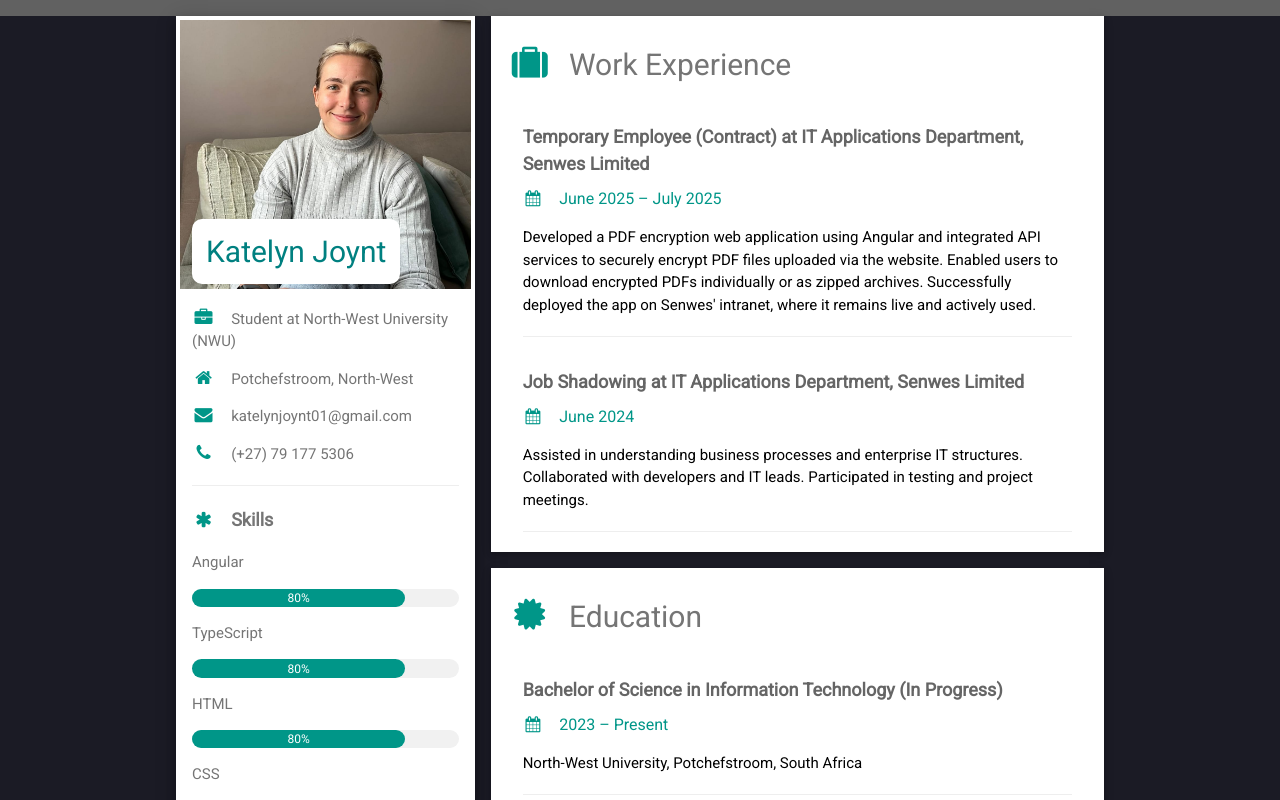
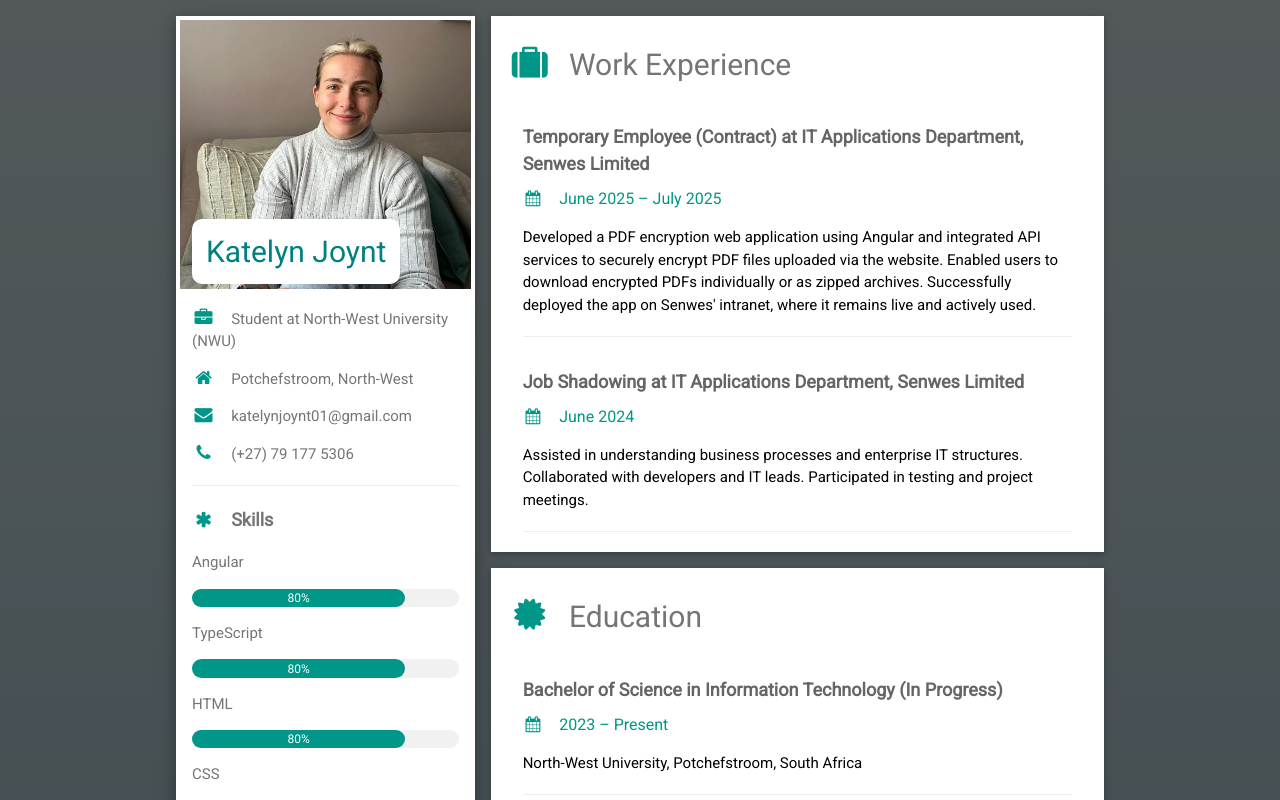
Before and after one commit to domkoekie/CV, an Angular app: page / in a window 1280 px wide. Shown: the top 800 px of the page. Built offline with nearby package versions, Linux system fonts and the light colour scheme.

Commit message:
Paralax effect

```diff
--- a/src/app/app.component.css
+++ b/src/app/app.component.css
@@ -2,18 +2,25 @@ html,
 body {
   margin: 0;
   padding: 0;
-  background-color: #616161;
   height: 100%;
+  color: #fff;
+  font-family: 'Josefin Sans', sans-serif;
+  background: linear-gradient(180deg, #616161, #203a43, teal);
+  background-size: 100% 300%;
+  animation: scrollBackground 30s linear infinite;
+}
+
+@keyframes scrollBackground {
+  0% {
+    background-position: 0% 0%;
+  }
+  100% {
+    background-position: 0% 100%;
+  }
 }
 
 .w3-content {
   min-height: 100vh;
-}
-
-body {
-  background: #1B1B25;
-  color: #fff;
-  font-family: 'Josefin Sans', sans-serif;
 }
 
 .separator {
```
